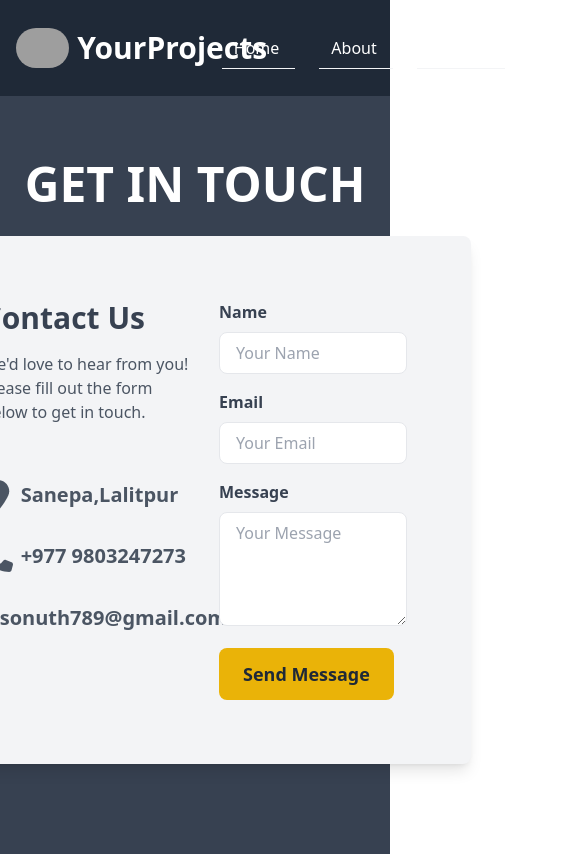
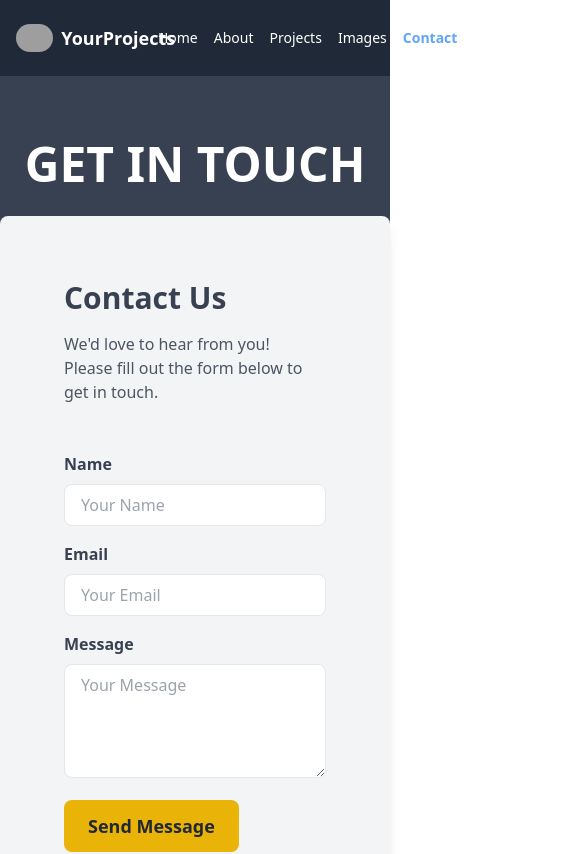
Before and after one commit to sonuthakur03/YourProjects, a React (Vite) app: page /contact in a window 390 px wide. Shown: the top 854 px of the page, 585 px wide, since content can reach past the window. Built offline with nearby package versions, Linux system fonts and the light colour scheme; grey boxes are pictures that could not be loaded.

Commit message:
Made responsive

```diff
--- a/src/components/Contact/Contact.jsx
+++ b/src/components/Contact/Contact.jsx
@@ -3,16 +3,26 @@ import React from "react";
 import { FaLocationPin, FaEnvelope, FaPhone } from "react-icons/fa6";
 
 const Contact = () => {
+  const handleForm = (e) => {
+    e.preventDefault();
+    const formData = new FormData(e.target);
+    const obj = Object.fromEntries(formData.entries());
+    console.log(obj);
+  };
+
   return (
     <div className="bg-gray-700 min-h-screen">
       {/* Hero Section */}
-      <section className="bg-gray-700 text-white py-16">
+      <section className="bg-gray-700 flex justify-center items-center flex-col text-white py-16">
         <h2 className="text-5xl font-bold mb-7 text-center">GET IN TOUCH</h2>
-        <div className="container flex flex-col md:flex-row md:justify-center items-center">
+        <div className="container flex flex-col md:flex-row justify-center items-center">
           {/* Contact Form */}
           <div className="flex-1 mb-8 md:mb-0 flex justify-center items-center">
-            <form className="w-full max-w-4xl flex gap-6 bg-gray-100 p-16 rounded-lg shadow-lg">
-              <div className="w-1/2">
+            <form
+              onSubmit={handleForm}
+              className="w-full max-w-4xl flex flex-col md:flex-row gap-6 bg-gray-100 p-16 rounded-lg shadow-lg"
+            >
+              <div className="w-full md:w-1/2">
                 <h1 className="text-3xl font-bold mb-4 text-gray-700">
                   Contact Us
                 </h1>
@@ -20,7 +30,7 @@ const Contact = () => {
                   We'd love to hear from you! <br />
                   Please fill out the form below to get in touch.
                 </p>
-                <div className="flex flex-col gap-8 justify-center mt-14">
+                <div className="flex-col hidden md:flex gap-8 justify-center mt-14">
                   <p className="text-xl  text-gray-600 font-semibold flex gap-2 items-center ">
                     <FaLocationPin size={30} />
                     <span>Sanepa,Lalitpur</span>
@@ -35,7 +45,7 @@ const Contact = () => {
                   </p>
                 </div>
               </div>
-              <div className="w-1/2">
+              <div className="w-full md:w-1/2">
                 <div className="mb-4">
                   <label
                     htmlFor="name"
@@ -46,6 +56,7 @@ const Contact = () => {
                   <input
                     type="text"
                     id="name"
+                    name="name"
                     placeholder="Your Name"
                     className="w-full px-4 py-2 border text-gray-700 rounded-lg"
                   />
@@ -60,6 +71,7 @@ const Contact = () => {
                   <input
                     type="email"
                     id="email"
+                    name="email"
                     placeholder="Your Email"
                     className="w-full px-4 py-2 border text-gray-700 rounded-lg"
                   />
@@ -74,6 +86,7 @@ const Contact = () => {
                   <textarea
                     id="message"
                     rows="4"
+                    name="message"
                     placeholder="Your Message"
                     className="w-full px-4 py-2 border text-gray-700 rounded-lg"
                   />
@@ -87,15 +100,6 @@ const Contact = () => {
               </div>
             </form>
           </div>
-
-          {/* Image
-          <div className="flex-1 mb-8 md:mb-0 justify-center items-center">
-            <img
-              src="" // Replace with your contact image
-              alt="Contact Us"
-              className="w-full h-auto rounded-lg shadow-lg"
-            />
-          </div> */}
         </div>
       </section>
     </div>
--- a/src/components/Footer/Footer.jsx
+++ b/src/components/Footer/Footer.jsx
@@ -1,4 +1,3 @@
-// Footer.jsx
 import React from "react";
 import { Link } from "react-router-dom";
 import {
@@ -12,22 +11,22 @@ import {
 const Footer = () => {
   return (
     <footer className="bg-gray-800 text-gray-300 py-6">
-      <div className="container mx-auto px-4 flex flex-col md:flex-row items-center justify-between space-y-6 md:space-y-0 md:space-x-12">
+      <div className="container mx-auto px-4 flex flex-col lg:flex-row lg:items-center justify-between space-y-6 md:space-y-12 md:space-x-10">
         {/* Logo and Copyright Section */}
         <div className="flex items-center space-x-4">
           <img
             src="https://encrypted-tbn0.gstatic.com/images?q=tbn:ANd9GcRaGfsGOp9KAO_5liDu2F1B9t0OvDUzWuUD0g&s"
             alt="Logo"
-            className="h-16 w-16 rounded-full" // Adjusted size for better alignment
+            className="lg:h-16 lg:w-16 h-12 w-12 rounded-full" // Adjusted size for better alignment
           />
           <p className="text-lg font-semibold">©2024 YourProjects</p>
         </div>
 
         {/* Navigation and Legal Sections */}
-        <div className="flex flex-col md:flex-row md:space-x-12 w-full md:w-auto justify-center ">
-          <div className="flex flex-col space-y-4 md:space-y-0 md:flex-row md:space-x-8 md:gap-14">
+        <div className="flex flex-col lg:flex-row lg:space-x-12 w-full md:w-auto items-center justify-center h-auto">
+          <div className="flex flex-col space-y-4 lg:space-y-0 lg:flex-row lg:space-x-8 lg:gap-14">
             {/* Navigation Links */}
-            <div className="flex flex-col space-y-2 md:w-auto">
+            <div className="flex flex-col space-y-2">
               <h4 className="text-sm font-semibold">Navigation</h4>
               <ul className="flex flex-col md:flex-row md:space-x-4 space-y-2 md:space-y-0 text-gray-400">
                 <li>
@@ -53,7 +52,7 @@ const Footer = () => {
               </ul>
             </div>
             {/* Legal Links */}
-            <div className="flex flex-col space-y-2 md:w-auto">
+            <div className="flex flex-col space-y-2">
               <h4 className="text-sm font-semibold">Legal</h4>
               <ul className="flex flex-col md:flex-row md:space-x-4 space-y-2 md:space-y-0 text-gray-400">
                 <li>
@@ -92,7 +91,7 @@ const Footer = () => {
             <FaGithub size={24} />
           </a>
           <a
-            href="https://www.facebooka.com"
+            href="https://www.facebook.com"
             className="text-gray-400 hover:text-gray-500"
           >
             <FaFacebook size={24} />
--- a/src/components/Header/Header.jsx
+++ b/src/components/Header/Header.jsx
@@ -8,19 +8,19 @@ const Header = () => {
         <img
           src="https://encrypted-tbn0.gstatic.com/images?q=tbn:ANd9GcRaGfsGOp9KAO_5liDu2F1B9t0OvDUzWuUD0g&s"
           alt="Logo"
-          className="h-10 rounded-full"
+          className="md:h-10 h-7  rounded-full"
         />
-        <p className="text-3xl m-2 font-bold">YourProjects</p>
+        <p className="lg:text-3xl md:xl text-lg m-2 font-bold">YourProjects</p>
       </div>
       <nav>
-        <ul className="flex space-x-6">
+        <ul className="flex space-x-0 lg:space-x-6 text-sm md:text-base lg:text-lg">
           <li>
             <NavLink
               to="/"
               className={({ isActive }) =>
-                `block py-2 pr-4 pl-3 duration-200 ${
+                `block py-2 pr-1 md:pr-4 pl-3 duration-200 ${
                   isActive ? "text-blue-400 font-bold" : "text-white"
-                }  border-b border-gray-100 hover:bg-gray-50 lg:hover:bg-transparent lg:border-0 hover:text-blue-400 hover:underline lg:p-0`
+                }  border-gray-100 hover:bg-gray-50 lg:hover:bg-transparent lg:border-0 hover:text-blue-400 hover:underline lg:p-0`
               }
             >
               Home
@@ -30,9 +30,9 @@ const Header = () => {
             <NavLink
               to="/about"
               className={({ isActive }) =>
-                `block py-2 pr-4 pl-3 duration-200 ${
+                `block py-2 pr-1 md:pr-4 pl-3 duration-200 ${
                   isActive ? "text-blue-400 font-bold" : "text-white"
-                } border-b border-gray-100 hover:bg-gray-50 lg:hover:bg-transparent lg:border-0 hover:text-blue-400 hover:underline lg:p-0`
+                }  border-gray-100 hover:bg-gray-50 lg:hover:bg-transparent lg:border-0 hover:text-blue-400 hover:underline lg:p-0`
               }
             >
               About
@@ -42,9 +42,9 @@ const Header = () => {
             <NavLink
               to="/projects"
               className={({ isActive }) =>
-                `block py-2 pr-4 pl-3 duration-200 ${
+                `block py-2 pr-1 md:pr-4 pl-3 duration-200 ${
                   isActive ? "text-blue-400 font-bold" : "text-white"
-                }  border-b border-gray-100 hover:bg-gray-50 lg:hover:bg-transparent lg:border-0 hover:text-blue-400 hover:underline lg:p-0`
+                }   border-gray-100 hover:bg-gray-50 lg:hover:bg-transparent lg:border-0 hover:text-blue-400 hover:underline lg:p-0`
               }
             >
               Projects
@@ -54,9 +54,9 @@ const Header = () => {
             <NavLink
               to="/design"
               className={({ isActive }) =>
-                `block py-2 pr-4 pl-3 duration-200 ${
+                `block py-2 pr-1 md:pr-4 pl-3 duration-200 ${
                   isActive ? "text-blue-400 font-bold" : "text-white"
-                }border-b border-gray-100 hover:bg-gray-50 lg:hover:bg-transparent lg:border-0 hover:text-blue-400 hover:underline lg:p-0`
+                } border-gray-100 hover:bg-gray-50 lg:hover:bg-transparent lg:border-0 hover:text-blue-400 hover:underline lg:p-0`
               }
             >
               Images
@@ -66,9 +66,9 @@ const Header = () => {
             <NavLink
               to="/contact"
               className={({ isActive }) =>
-                `block py-2 pr-4 pl-3 duration-200 ${
+                `block py-2 pr-1 md:pr-4 pl-3 duration-200 ${
                   isActive ? "text-blue-400 font-bold" : "text-white"
-                } border-b border-gray-100 hover:bg-gray-50 lg:hover:bg-transparent lg:border-0 hover:text-blue-400 hover:underline lg:p-0`
+                }  border-gray-100 hover:bg-gray-50 lg:hover:bg-transparent lg:border-0 hover:text-blue-400 hover:underline lg:p-0`
               }
             >
               Contact
@@ -76,7 +76,7 @@ const Header = () => {
           </li>
         </ul>
       </nav>
-      <div className="flex items-center space-x-4">
+      <div className=" hidden lg:flex items-center space-x-4">
         <Link to="/login">
           <button className="bg-green-500 text-white py-2 px-4 rounded hover:bg-green-600">
             Get Started
--- a/src/components/Home/Home.jsx
+++ b/src/components/Home/Home.jsx
@@ -47,7 +47,7 @@ const Home = () => {
             </div>
             <div className="bg-white p-6 rounded-lg shadow-lg w-11/12">
               <h3 className="text-xl font-semibold mb-4">
-                Submit your project for others to review🧐
+                Submit projects for others to review🧐
               </h3>
               <p className="text-gray-700">
                 You can submit your project and get a feedback from us and other
--- a/src/components/Login/Login.jsx
+++ b/src/components/Login/Login.jsx
@@ -7,9 +7,9 @@ const Login = () => {
 
   const handleLogin = (e) => {
     e.preventDefault();
-    // Implement your login logic here
-    console.log("Email:", email);
-    console.log("Password:", password);
+    const loginData = new FormData(e.target);
+    const loginObj = Object.fromEntries(loginData.entries());
+    console.log(loginObj);
   };
 
   return (
@@ -32,6 +32,7 @@ const Login = () => {
             <input
               type="email"
               id="email"
+              name="email"
               placeholder="Enter your email"
               className="w-full p-3 rounded-lg border border-gray-300 shadow-sm focus:outline-none focus:ring-2 focus:ring-gray-500"
               value={email}
@@ -49,6 +50,7 @@ const Login = () => {
             <input
               type="password"
               id="password"
+              name="password"
               placeholder="Enter your password"
               className="w-full p-3 rounded-lg border border-gray-300 shadow-sm focus:outline-none focus:ring-2 focus:ring-gray-500"
               value={password}
@@ -61,9 +63,9 @@ const Login = () => {
               <input
                 type="checkbox"
                 id="remember-me"
+                name="remember-me"
                 value={remember}
                 onChange={(e) => setRemember(e.target.value)}
-                required
               />
               <label
                 htmlFor="remember-me"
--- a/src/components/Projects/projectslList.js
+++ b/src/components/Projects/projectslList.js
@@ -1,8 +1,8 @@
 export const projects = [
   {
     id: 1,
-    title: "Tic Tac Toe",
-    description: "This is a brief description of Project One.",
+    title: "Tic-Tac-Toe",
+    description: "A simple tic-tac-toe is a good practice for beginner.",
     image:
       "https://images.unsplash.com/photo-1668901382969-8c73e450a1f5?w=500&auto=format&fit=crop&q=60&ixlib=rb-4.0.3&ixid=M3wxMjA3fDB8MHxzZWFyY2h8MTF8fHRpYyUyMHRhYyUyMHRvZXxlbnwwfHwwfHx8MA%3D%3D",
     link: "https://example.com/project-one",
@@ -10,7 +10,7 @@ export const projects = [
   {
     id: 2,
     title: "Weather Dashboard",
-    description: "This is a brief description of Project Two.",
+    description: "Weather dashboard which shows weather info using a API.",
     image:
       "https://s3-alpha.figma.com/hub/file/4090659507/a7a13be5-2145-4d43-8b02-9493915629bd-cover.png",
     link: "https://example.com/project-two",
@@ -18,7 +18,8 @@ export const projects = [
   {
     id: 3,
     title: "Calculator",
-    description: "This is a brief description of Project Three.",
+    description:
+      "A normal calculator of basic operations is beginner-friendly.",
     image:
       "https://i.pinimg.com/originals/ba/fb/c0/bafbc0e16afd530fea1ab099eb42994d.png",
     link: "https://example.com/project-three",
@@ -26,7 +27,7 @@ export const projects = [
   {
     id: 4,
     title: "E-Commerce",
-    description: "This is a brief description of Project Four.",
+    description: "E-Commerce is a well known project done by many devs.",
     image:
       "https://www.vocso.com/blog/wp-content/uploads/2022/02/WooCommerce-Sell-Online-With-The-eCommerce-Platform-for-WordPress.jpg",
     link: "https://example.com/project-three",
@@ -34,7 +35,7 @@ export const projects = [
   {
     id: 5,
     title: "To-Do Application",
-    description: "This is a brief description of Project Four.",
+    description: "To-Do Apps are one of the most made projects.",
     image:
       "https://i.pinimg.com/originals/c5/78/1d/c5781d72c1298dc869b74702b4ee42a0.png",
     link: "https://example.com/project-three",
@@ -42,7 +43,7 @@ export const projects = [
   {
     id: 6,
     title: "Hangman Game",
-    description: "This is a brief description of Project Four.",
+    description: "Hangman game can help you alot to handle data taken by user.",
     image:
       "https://encrypted-tbn0.gstatic.com/images?q=tbn:ANd9GcTwuq_zDrDKEtbI-wmhGWTpR6BZdCoOReJ-lQ&s",
     link: "https://example.com/project-three",
```
